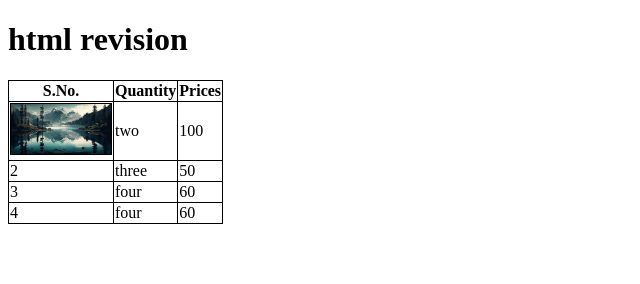
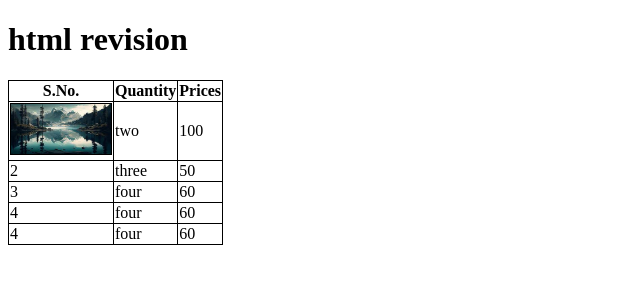
Before and after one commit to akash5208/march, a plain HTML site: page index.html in a window 1280 px wide. Shown: the whole page, without its empty margins (0-640 px from the left). Drawn offline with Linux system fonts and the light colour scheme.

Commit message:
added a row

```diff
--- a/index.html
+++ b/index.html
@@ -40,6 +40,11 @@
             <td>four</td>
             <td>60</td>
         </tr>
+        <tr>
+            <td>4</td>
+            <td>four</td>
+            <td>60</td>
+        </tr>
     </table>
 
     <nav></nav>
```
